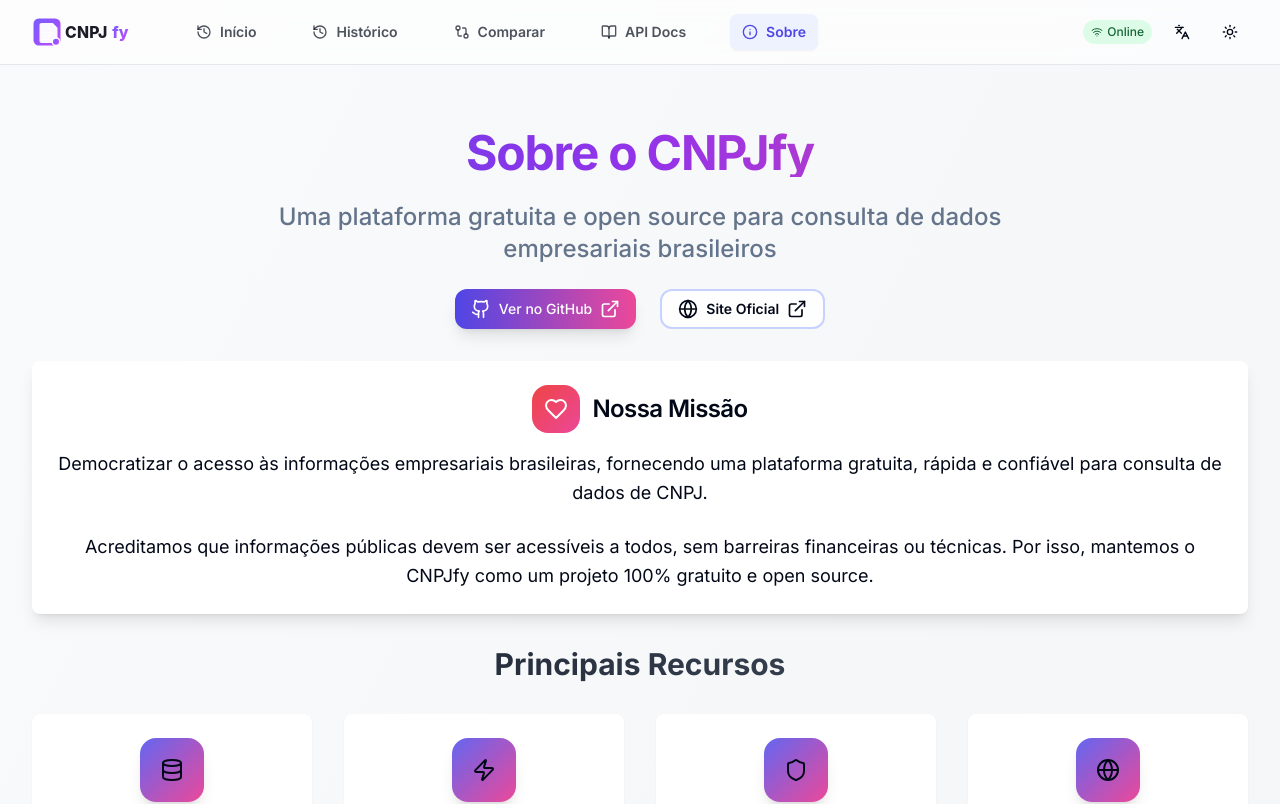
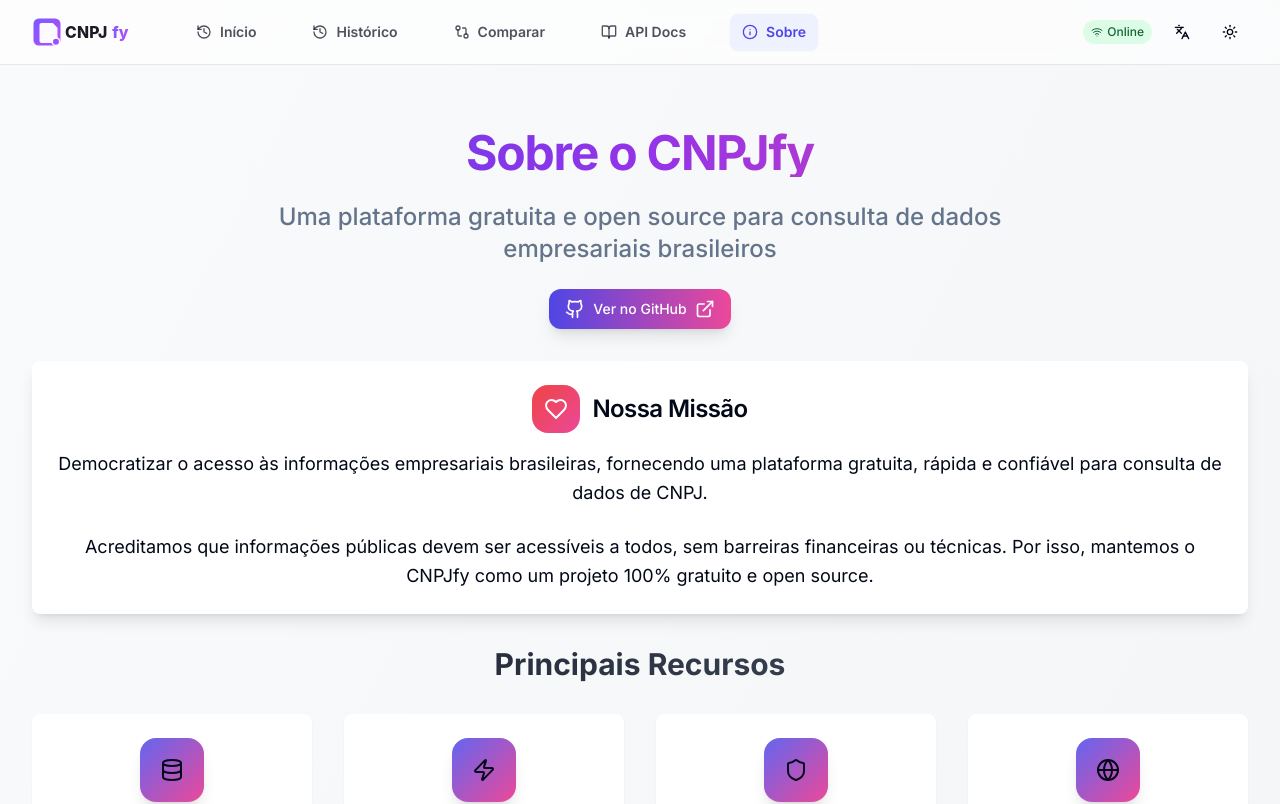
Before and after one commit to WalissonVinicius/cnpjfy, a Next.js app: page /en/sobre in a window 1280 px wide. Shown: the top 804 px of the page. Built offline with nearby package versions, Linux system fonts and the light colour scheme.

Commit message:
feat(about): add email copy functionality with feedback
- Implement useState to track email copy state
- Add handleCopyEmail function with clipboard API
- Update contact button to show copy feedback
- Remove redundant official site button

```diff
--- a/app/[locale]/sobre/page.tsx
+++ b/app/[locale]/sobre/page.tsx
@@ -1,5 +1,6 @@
 'use client'
 
+import { useState } from 'react'
 import { Card, CardContent, CardHeader, CardTitle } from '@/components/ui/card'
 import { Button } from '@/components/ui/button'
 import { Badge } from '@/components/ui/badge'
@@ -15,7 +16,8 @@ import {
   Users,
   ExternalLink,
   Mail,
-  Star
+  Star,
+  Check
 } from 'lucide-react'
 import Link from 'next/link'
 
@@ -24,6 +26,17 @@ interface AboutPageProps {
 }
 
 export default function AboutPage({ params }: AboutPageProps) {
+  const [isEmailCopied, setIsEmailCopied] = useState(false)
+
+  const handleCopyEmail = async () => {
+    try {
+      await navigator.clipboard.writeText('walissonvinicius10654@gmail.com')
+      setIsEmailCopied(true)
+      setTimeout(() => setIsEmailCopied(false), 2000)
+    } catch (error) {
+      console.error('Erro ao copiar email:', error)
+    }
+  }
   const features = [
     {
       icon: <Database className="h-6 w-6" />,
@@ -95,17 +108,7 @@ export default function AboutPage({ params }: AboutPageProps) {
                 <ExternalLink className="h-5 w-5 ml-2" />
               </Link>
             </Button>
-            <Button
-              variant="outline"
-              asChild
-              className="bg-white/80 dark:bg-gray-900/80 backdrop-blur-sm border-2 border-brand-200 dark:border-brand-800 hover:border-brand-500 hover:bg-brand-50 dark:hover:bg-brand-950/50 rounded-xl font-semibold transition-all duration-300 hover:scale-105 hover:shadow-lg"
-            >
-              <Link href="https://opencnpj.org" target="_blank">
-                <Globe className="h-5 w-5 mr-2" />
-                Site Oficial
-                <ExternalLink className="h-5 w-5 ml-2" />
-              </Link>
-            </Button>
+
           </div>
         </div>
 
@@ -316,11 +319,21 @@ export default function AboutPage({ params }: AboutPageProps) {
                   Dar Estrela no GitHub
                 </Link>
               </Button>
-              <Button variant="outline" asChild>
-                <Link href="mailto:contato@opencnpj.org">
+              <Button
+                variant="outline"
+                onClick={handleCopyEmail}
+              >
+                {isEmailCopied ? (
+                  <>
+                    <Check className="h-4 w-4 mr-2 text-green-500" />
+                    Copiado para área de transferência
+                  </>
+                ) : (
+                  <>
                     <Mail className="h-4 w-4 mr-2" />
                     Entrar em Contato
-                </Link>
+                  </>
+                )}
               </Button>
             </div>
           </CardContent>
```
Lines whose indentation alone changed are shown as unchanged.
